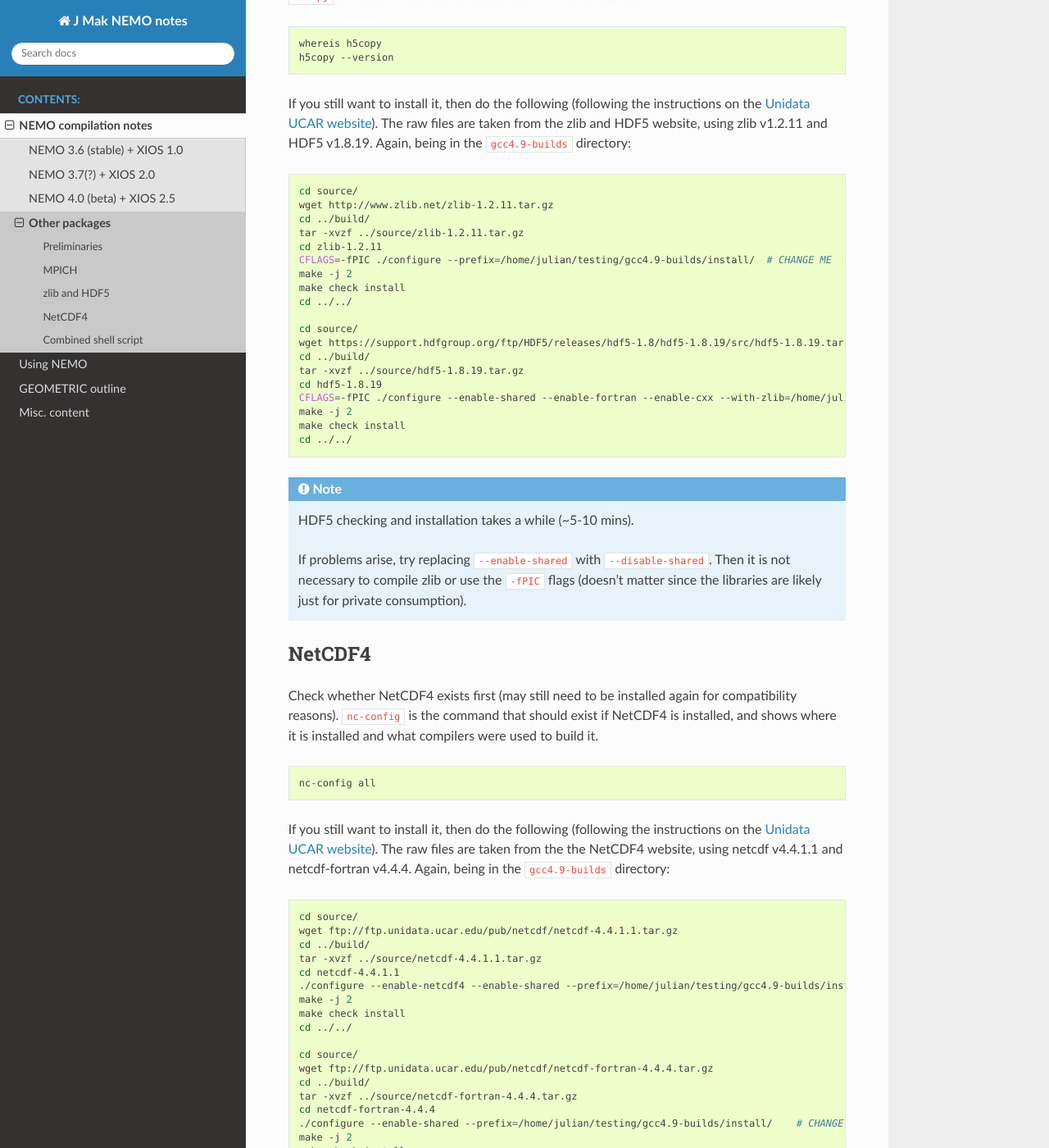
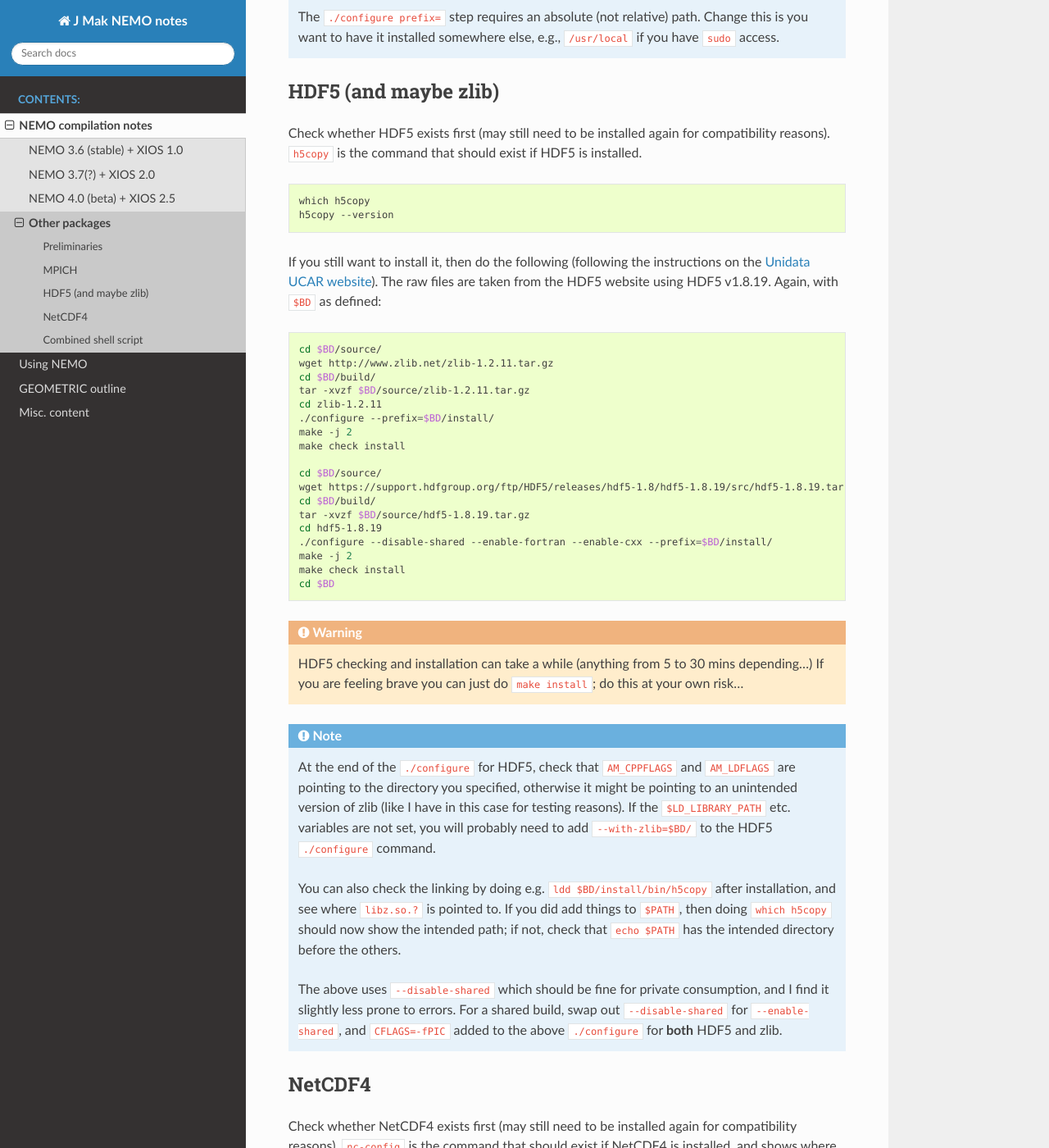
Before and after one commit to julianmak/NEMO-related, a Sphinx documentation site: the page built from docs/compilation_notes/packages.rst, in a window 1280 px wide and 1400 px high, scrolled down 3088 px. Shown: the whole window at 82% size. Built offline with Sphinx 7.4.7 and the Read the Docs theme 2.0.0, drawn with Linux system fonts in a browser that asks for light colours; some of the changed text lies outside the part shown.

Commit message:
added updated notes with oxford computer testing

```diff
--- a/docs/compilation_notes/nemo_fcm_gen_log.rst
+++ b/docs/compilation_notes/nemo_fcm_gen_log.rst
@@ -70,7 +70,7 @@
   %CPPFLAGS            -P -traditional
 
 ``cpp-4.9`` is my C-preprocessing associated with ``gcc4.9``; do something like
-``whereis cpp-4.9`` to find if it is the right binary to call. (Note C++ appears
+``which cpp-4.9`` to find if it is the right binary to call. (Note C++ appears
 as ``g++`` or ``mpicxx`` for example).
 
 Fortran talking with CPP
--- a/docs/compilation_notes/packages.rst
+++ b/docs/compilation_notes/packages.rst
@@ -38,10 +38,12 @@
 3. hdf5 (1.8.19, for NetCDF)
 4. netcdf (4.4.1.1) and netcdf-fortran (4.4.4), for XIOS
 
-I put the following in my ``~/.bashrc`` file and called it with ``source
-~/.bashrc``; the following codes have it explicitly defined just in case:
+Within a folder called ``gcc4.9-builds``, I added an extra ``extra_variables``
+file with extra variables for convenience:
 
 .. code-block:: bash
+
+  export $BD=/home/julian/testing/gcc4.9-builds # CHANGE ME
 
   export CC=/usr/bin/gcc-4.9
   export CXX=/usr/bin/g++-4.9
@@ -49,20 +51,30 @@
   export F77=/usr/bin/gfortran-4.9
   export CPP=/usr/bin/cpp-4.9
 
+  export C_INCLUDE_PATH=$BD/install/include:$C_INCLUDE_PATH
+  export CPLUS_INCLUDE_PATH=$BD/install/include:$CPLUS_INCLUDE_PATH
+  export LIBRARY_PATH=$BD/install/lib:$LIBRARY_PATH
+  export LD_LIBRARY_PATH=$BD/install/lib:$LD_LIBRARY_PATH
+  export PATH=$BD/install/bin:$PATH
+
+Set this by doing ``source extra_variables``, and upon closing the terminal the
+variables will be flushed. Some of these may want to be added to ``~/.bashrc``
+for convenience anyway. If the variables are not set then additional variables
+and flags will need to be put in to ``./configure`` to tell the program to look
+at the right places.
+
 .. note::
 
   Do for example ``$CC --version`` or ``echo $CC`` to see what the variables are
-  set to.
-
-  If you don't want to set the variables to anything, then you need to do e.g.
+  set to. If you don't want to set the compiler variables then you need to do
+  e.g.
 
   .. code:: bash
 
     CC=/usr/bin/gcc-4.9 FC= something ./configure something
 
   where the path points to where the compiler binary lives. This then only sets
-  the variable temporarily for the particular command, but you do need to it for
-  all the ``./configure`` commands below.
+  the variable temporarily for the particular command.
 
 Some or all of these may be skipped depending on which ones packages you have
 already installed and/or configured. The following installs all the libraries
@@ -78,10 +90,9 @@
 
 .. note::
 
-  The binaries built here will not register by default unless you add it to the
-  ``$PATH$`` variable in ``~./bashrc`` or equivalent. If you are going to the
-  folder to the ``$PATH`` variable, the one that gets registered **first** gets
-  priority, i.e.
+  The binaries built here will not register by default unless it is added to the
+  ``$PATH`` variable. If you are going to add to the ``$PATH`` variable, the one
+  that gets registered **first** gets priority, i.e.
 
   .. code:: bash
 
@@ -97,60 +108,59 @@
 
   If you don't do this then it just means when you call the binaries you have to
   provide an explicit call, e.g.,
-  ``/home/julian/testing/gcc4.9/build/bin/mpif90``. Do for example ``whereis
+  ``/home/julian/testing/gcc4.9/build/bin/mpif90``. Do for example ``which
   mpif90`` to check what the ``mpif90`` is linked to; if you did add to
-  ``$PATH`` then the ``whereis`` command above should point to the right binary.
+  ``$PATH`` then the ``which`` command above should point to the right binary.
 
 MPICH
 -----
 
-Check if you have any MPI and which compilers they are bound to using, for
-example,
+Check if there are any MPI capabilities and which compilers they are bound to:
 
 .. code-block:: bash
 
   mpicc --version
-  whereis mpicc
+  which mpicc
 
-If you have these already they may not need to be installed. If you do want to
-install it separately for whatever reason, then you could do the following. I
+If you have these already they may not need to be installed. If they need to be
+installed separately for whatever reason, then you could do the following. I
 took the source files from the `MPICH website
 <http://www.mpich.org/static/downloads/>`_ itself and chose v3.0.4 here. Being
-in the ``gcc.4.9-builds`` folder, I did:
+in the ``$BD`` folder, I did:
 
 .. code-block:: bash
 
-  cd source/
+  cd $BD/source/
   wget http://www.mpich.org/static/downloads/3.0.4/mpich-3.0.4.tar.gz
-  cd ../build/
-  tar -xvzf ../source/mpich-3.0.4.tar.gz
+  cd $BD/build/
+  tar -xvzf $BD/source/mpich-3.0.4.tar.gz
   cd mpich-3.0.4
-  ./configure prefix=/home/julian/testing/gcc4.9-builds/install/  # CHANGE ME
+  ./configure prefix=$BD/install/
   make -j 2
   make check install
-  cd ../../
 
-  cd source/
+  cd $BD/source/
   wget http://www.mpich.org/static/downloads/3.0.4/hydra-3.0.4.tar.gz
-  cd ../build/
-  tar -xvzf ../source/hydra-3.0.4.tar.gz
+  cd $BD/build/
+  tar -xvzf $BD/source/hydra-3.0.4.tar.gz
   cd hydra-3.0.4
-  ./configure prefix=/home/julian/testing/gcc4.9-builds/install/  # CHANGE ME
+  ./configure prefix=$BD/install/
   make -j 2
   make check install
-  cd ../../
+  cd $BD
 
-Within ``gcc4.9-builds/install/`` there should now be some folders that can be
-pointed to for the binaries, libraries and header files to include for later
-installations.
+Within ``install/`` there should now be some folders that can be pointed to for
+the binaries, libraries and header files to include for later installations.
 
 .. note::
 
   The ``./configure prefix=`` step requires an absolute (not relative) path.
+  Change this is you want to have it installed somewhere else, e.g.,
+  ``/usr/local`` if you have ``sudo`` access.
 
 
-zlib and HDF5
--------------
+HDF5 (and maybe zlib)
+---------------------
 
 Check whether HDF5 exists first (may still need to be installed again for
 compatibility reasons). ``h5copy`` is the command that should exist if HDF5 is
@@ -158,45 +168,61 @@
 
 .. code-block:: bash
 
-  whereis h5copy
+  which h5copy
   h5copy --version
 
 If you still want to install it, then do the following (following the
 instructions on the `Unidata UCAR website
 <https://www.unidata.ucar.edu/software/netcdf/netcdf-4/newdocs/netcdf-install/Quick-Instructions.html>`_).
-The raw files are taken from the zlib and HDF5 website, using zlib v1.2.11 and
-HDF5 v1.8.19. Again, being in the ``gcc4.9-builds`` directory:
+The raw files are taken from the HDF5 website using HDF5 v1.8.19. Again, with
+``$BD`` as defined:
 
 .. code-block:: bash
 
-  cd source/
+  cd $BD/source/
   wget http://www.zlib.net/zlib-1.2.11.tar.gz
-  cd ../build/
-  tar -xvzf ../source/zlib-1.2.11.tar.gz
+  cd $BD/build/
+  tar -xvzf $BD/source/zlib-1.2.11.tar.gz
   cd zlib-1.2.11
-  CFLAGS=-fPIC ./configure --prefix=/home/julian/testing/gcc4.9-builds/install/  # CHANGE ME
+  ./configure --prefix=$BD/install/
   make -j 2
   make check install
-  cd ../../
 
-  cd source/
+  cd $BD/source/
   wget https://support.hdfgroup.org/ftp/HDF5/releases/hdf5-1.8/hdf5-1.8.19/src/hdf5-1.8.19.tar.gz
-  cd ../build/
-  tar -xvzf ../source/hdf5-1.8.19.tar.gz
+  cd $BD/build/
+  tar -xvzf $BD/source/hdf5-1.8.19.tar.gz
   cd hdf5-1.8.19
-  CFLAGS=-fPIC ./configure --enable-shared --enable-fortran --enable-cxx --with-zlib=/home/julian/testing/gcc4.9-builds/ --prefix=/home/julian/testing/gcc4.9-builds/install/    # CHANGE ME
+  ./configure --disable-shared --enable-fortran --enable-cxx --prefix=$BD/install/
   make -j 2
   make check install
-  cd ../../
+  cd $BD
+
+.. warning::
+
+  HDF5 checking and installation can take a while (anything from 5 to 30 mins
+  depending...) If you are feeling brave you can just do ``make install``; do
+  this at your own risk...
 
 .. note::
 
-  HDF5 checking and installation takes a while (~5-10 mins).
+  At the end of the ``./configure`` for HDF5, check that ``AM_CPPFLAGS`` and
+  ``AM_LDFLAGS`` are pointing to the directory you specified, otherwise it might
+  be pointing to an unintended version of zlib (like I have in this case for
+  testing reasons). If the ``$LD_LIBRARY_PATH`` etc. variables are not set, you
+  will probably need to add ``--with-zlib=$BD/`` to the HDF5 ``./configure``
+  command.
 
-  If problems arise, try replacing ``--enable-shared`` with
-  ``--disable-shared``. Then it is not necessary to compile zlib or use the
-  ``-fPIC`` flags (doesn't matter since the libraries are likely just for
-  private consumption).
+  You can also check the linking by doing e.g. ``ldd $BD/install/bin/h5copy``
+  after installation, and see where ``libz.so.?`` is pointed to. If you did add
+  things to ``$PATH``, then doing ``which h5copy`` should now show the intended
+  path; if not, check that ``echo $PATH`` has the intended directory before the
+  others.
+
+  The above uses ``--disable-shared`` which should be fine for private
+  consumption, and I find it slightly less prone to errors. For a shared build,
+  swap out ``--disable-shared`` for ``--enable-shared``, and ``CFLAGS=-fPIC``
+  added to the above ``./configure`` for **both** HDF5 and zlib.
 
 NetCDF4
 -------
@@ -214,41 +240,51 @@
 instructions on the `Unidata UCAR website
 <https://www.unidata.ucar.edu/software/netcdf/netcdf-4/newdocs/netcdf-install/Quick-Instructions.html>`_).
 The raw files are taken from the the NetCDF4 website, using netcdf v4.4.1.1 and
-netcdf-fortran v4.4.4. Again, being in the ``gcc4.9-builds`` directory:
+netcdf-fortran v4.4.4:
 
 .. code-block:: bash
 
-  cd source/
+  cd $BD/source/
   wget ftp://ftp.unidata.ucar.edu/pub/netcdf/netcdf-4.4.1.1.tar.gz
-  cd ../build/
-  tar -xvzf ../source/netcdf-4.4.1.1.tar.gz
+  cd $BD/build/
+  tar -xvzf $BD/source/netcdf-4.4.1.1.tar.gz
   cd netcdf-4.4.1.1
-  ./configure --enable-netcdf4 --enable-shared --prefix=/home/julian/testing/gcc4.9-builds/install/   # CHANGE ME
+  ./configure --enable-netcdf4 --disable-shared --prefix=$BD/install/
   make -j 2
   make check install
-  cd ../../
 
-  cd source/
+  cd $BD/source/
   wget ftp://ftp.unidata.ucar.edu/pub/netcdf/netcdf-fortran-4.4.4.tar.gz
-  cd ../build/
-  tar -xvzf ../source/netcdf-fortran-4.4.4.tar.gz
+  cd $BD/build/
+  tar -xvzf $BD/source/netcdf-fortran-4.4.4.tar.gz
   cd netcdf-fortran-4.4.4
-  ./configure --enable-shared --prefix=/home/julian/testing/gcc4.9-builds/install/    # CHANGE ME
+  ./configure --disable-shared --prefix=$BD/install/
   make -j 2
   make check install
-  cd ../../
+  cd $BD
+
+.. warning::
+
+  NetCDF4 checking and installation can take a while (anything from 5 to 30 mins
+  depending...) If you are feeling brave you can just do ``make install``; do
+  this at your own risk...
+
+.. note::
+
+  I had a problem with not having the m4 package, which I just installed as the
+  installation commands above, with the binaries found from ``wget
+  ftp://ftp.gnu.org/gnu/m4/m4-1.4.10.tar.gz``.
+
+  Do the ``ldd`` and ``which`` commands to check which things are being pointed
+  to. If the HDF5 and zlib libraries are not pointed to correctly, then consider
+  manually adding either the flags ``--with-hdf5=$BD/install/
+  --with-zlib=$BD/install/`` or ``CPPFLAGS=-I$BD/install/include
+  LDFLAGS=-L$BD/install/lib`` to the first ``./configure`` command.
+
+  For shared libraries, replace ``--disable-shared`` with ``--enabled-shared``.
 
 This should be it! Try ``./install/bin/nc-config --all`` to see where everything
 is configured. The things in ``build/`` and ``source/`` may now be deleted.
-
-.. note::
-
-  NetCDF checking and installation takes a while (~5-10 mins). The Fortran
-  version however shouldn't take too long.
-
-  If problems arise, try replacing ``--enable-shared`` with
-  ``--disable-shared``.
-
 
 Combined shell script
 ---------------------
@@ -260,12 +296,11 @@
 
   mkdir gcc4.9-builds/               # CHANGE ME
   cd gcc4.9-builds/                  # CHANGE ME
-  wget https://github.com/julianmak/NEMO-related/tree/master/docs/compilation_notes/compile_dependencies.sh
+  wget https://raw.githubusercontent.com/julianmak/NEMO-related/master/docs/compilation_notes/compile_dependencies.sh
   chmod +x compile_dependencies.sh
 
 Before you execute the shell script with ``./compile_dependencies.sh``, make
 sure the compilers are pointed to appropriately. You can do this in
 ``~/.bashrc`` (see first code block on this page) or within the shell script
 itself (it is commented out at the moment). If some packages already exist and
-don't want them installed, comment out the appropriate lines in the script and
-modify some of the paths accordingly.
+you don't want them installed, comment the appropriate lines.
```
Also changed, not shown: docs/compilation_notes/nemo36.rst (+11 -10 lines), 1 other file.
